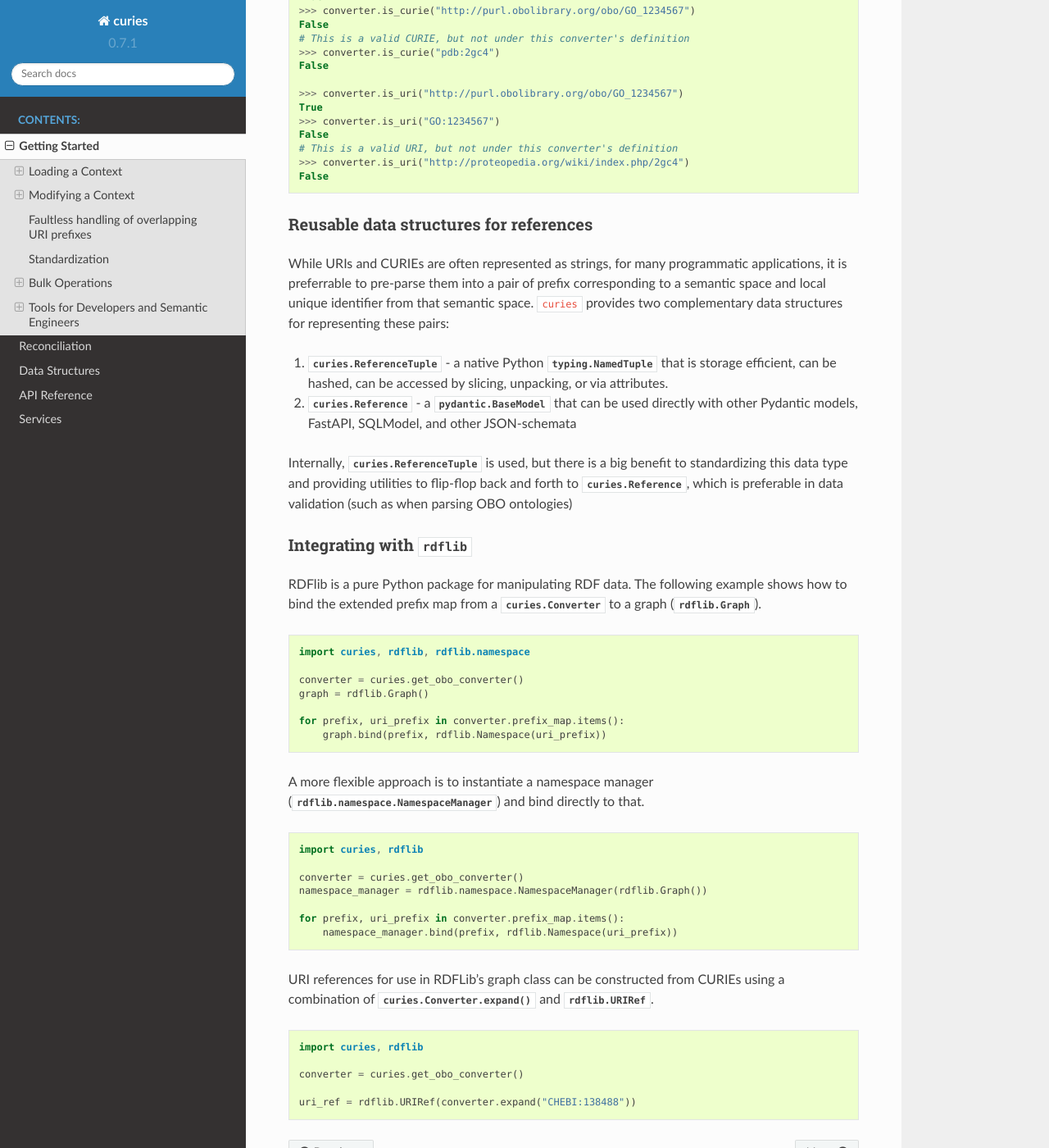
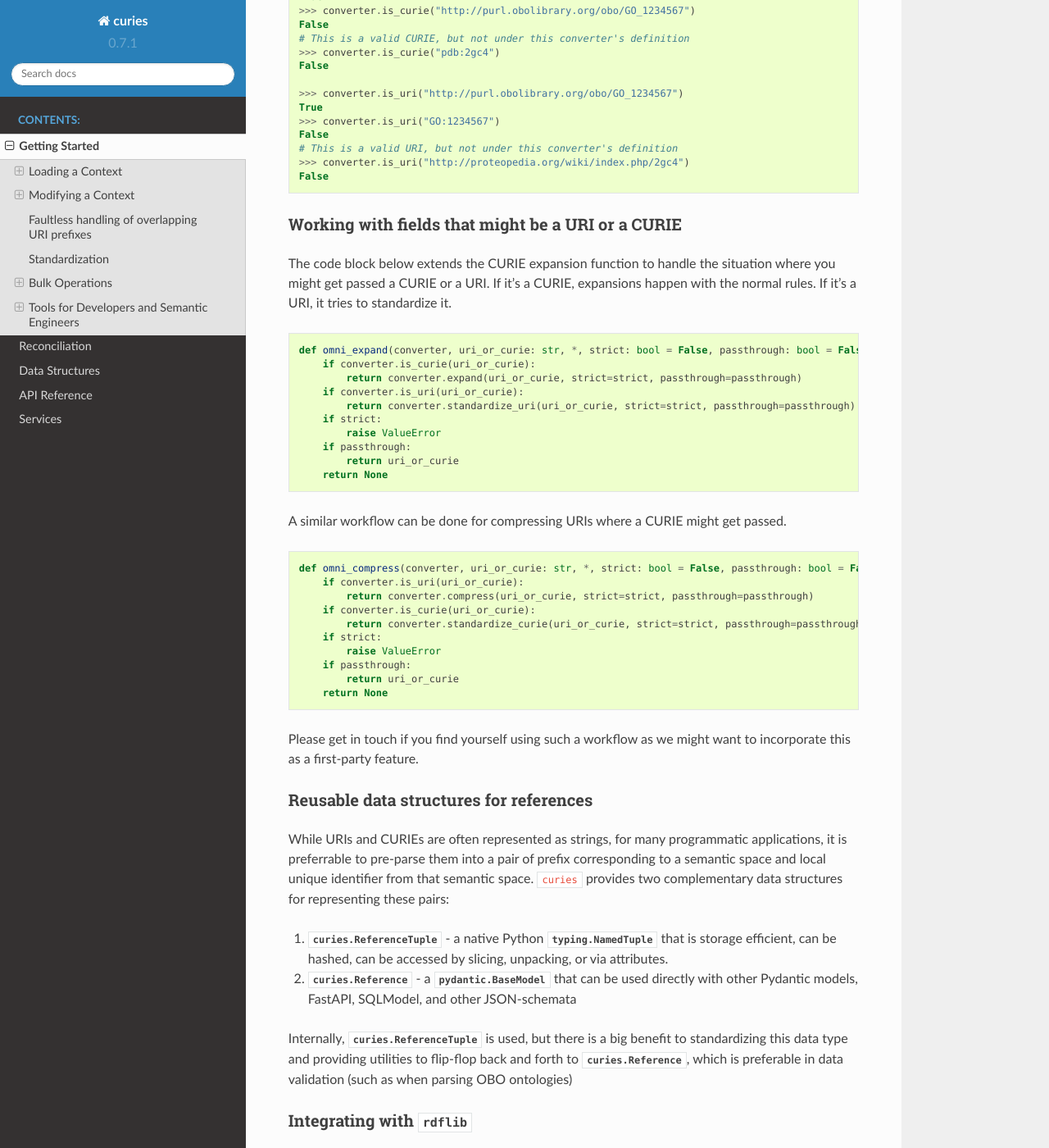
Before and after one commit to biopragmatics/curies, a Sphinx documentation site: the page built from docs/source/tutorial.rst, in a window 1280 px wide and 1400 px high, scrolled down 13034 px. Shown: the whole window at 82% size. Built offline with Sphinx 7.4.7 and the Read the Docs theme 2.0.0, drawn with Linux system fonts in a browser that asks for light colours.

Commit message:
Working with ambigous fields

```diff
--- a/docs/source/tutorial.rst
+++ b/docs/source/tutorial.rst
@@ -679,6 +679,43 @@ or a URI (:meth:`curies.Converter.is_uri`) under its definition.
     >>> converter.is_uri("http://proteopedia.org/wiki/index.php/2gc4")
     False
 
+Working with fields that might be a URI or a CURIE
+~~~~~~~~~~~~~~~~~~~~~~~~~~~~~~~~~~~~~~~~~~~~~~~~~~
+The code block below extends the CURIE expansion function to handle the situation where
+you might get passed a CURIE or a URI. If it's a CURIE, expansions happen with the normal
+rules. If it's a URI, it tries to standardize it.
+
+.. code-block:: python
+
+    def omni_expand(converter, uri_or_curie: str, *, strict: bool = False, passthrough: bool = False) -> str | None:
+        if converter.is_curie(uri_or_curie):
+            return converter.expand(uri_or_curie, strict=strict, passthrough=passthrough)
+        if converter.is_uri(uri_or_curie):
+            return converter.standardize_uri(uri_or_curie, strict=strict, passthrough=passthrough)
+        if strict:
+            raise ValueError
+        if passthrough:
+            return uri_or_curie
+        return None
+
+A similar workflow can be done for compressing URIs where a CURIE might get passed.
+
+.. code-block:: python
+
+    def omni_compress(converter, uri_or_curie: str, *, strict: bool = False, passthrough: bool = False) -> str | None:
+        if converter.is_uri(uri_or_curie):
+            return converter.compress(uri_or_curie, strict=strict, passthrough=passthrough)
+        if converter.is_curie(uri_or_curie):
+            return converter.standardize_curie(uri_or_curie, strict=strict, passthrough=passthrough)
+        if strict:
+            raise ValueError
+        if passthrough:
+            return uri_or_curie
+        return None
+
+Please get in touch if you find yourself using such a workflow as we might want to incorporate this
+as a first-party feature.
+
 Reusable data structures for references
 ~~~~~~~~~~~~~~~~~~~~~~~~~~~~~~~~~~~~~~~
 While URIs and CURIEs are often represented as strings, for many programmatic applications,
```
